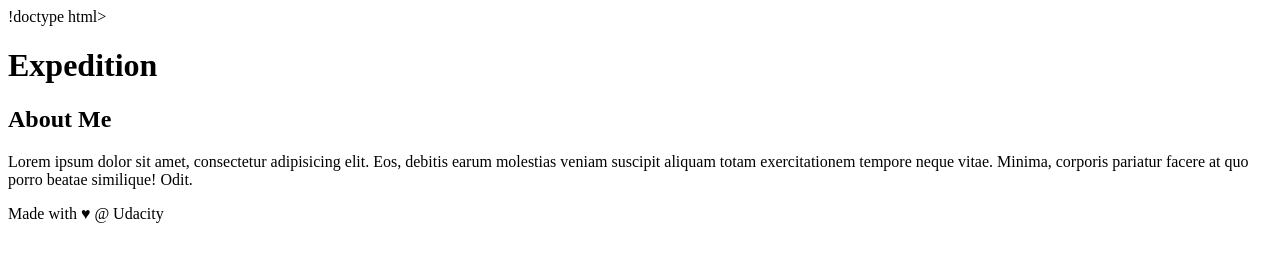
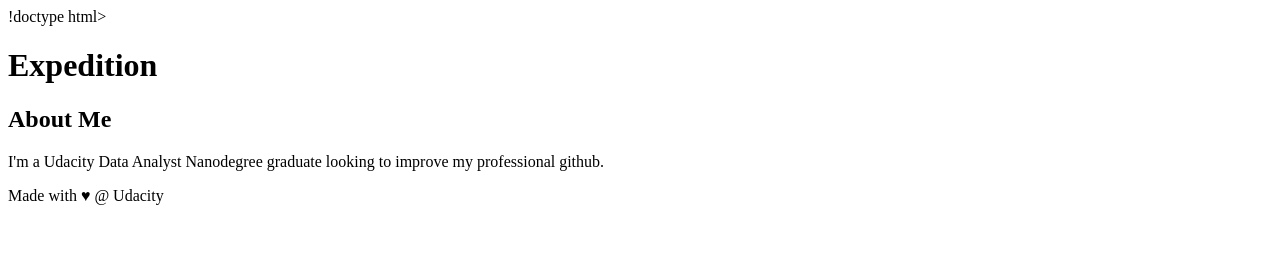
Before and after one commit to nikohunt/udacity-learn-github, a plain HTML site: page index.html in a window 1280 px wide. Drawn offline with Linux system fonts and the light colour scheme.

Commit message:
Updated about me sidebar content

```diff
--- a/index.html
+++ b/index.html
@@ -23,7 +23,7 @@
 <aside>
 	<h2>About Me</h2>
 
-	<p>Lorem ipsum dolor sit amet, consectetur adipisicing elit. Eos, debitis earum molestias veniam suscipit aliquam totam exercitationem tempore neque vitae. Minima, corporis pariatur facere at quo porro beatae similique! Odit.</p>
+	<p>I'm a Udacity Data Analyst Nanodegree graduate looking to improve my professional github.</p>
 </aside>
 <!-- end of new content -->
 
```
